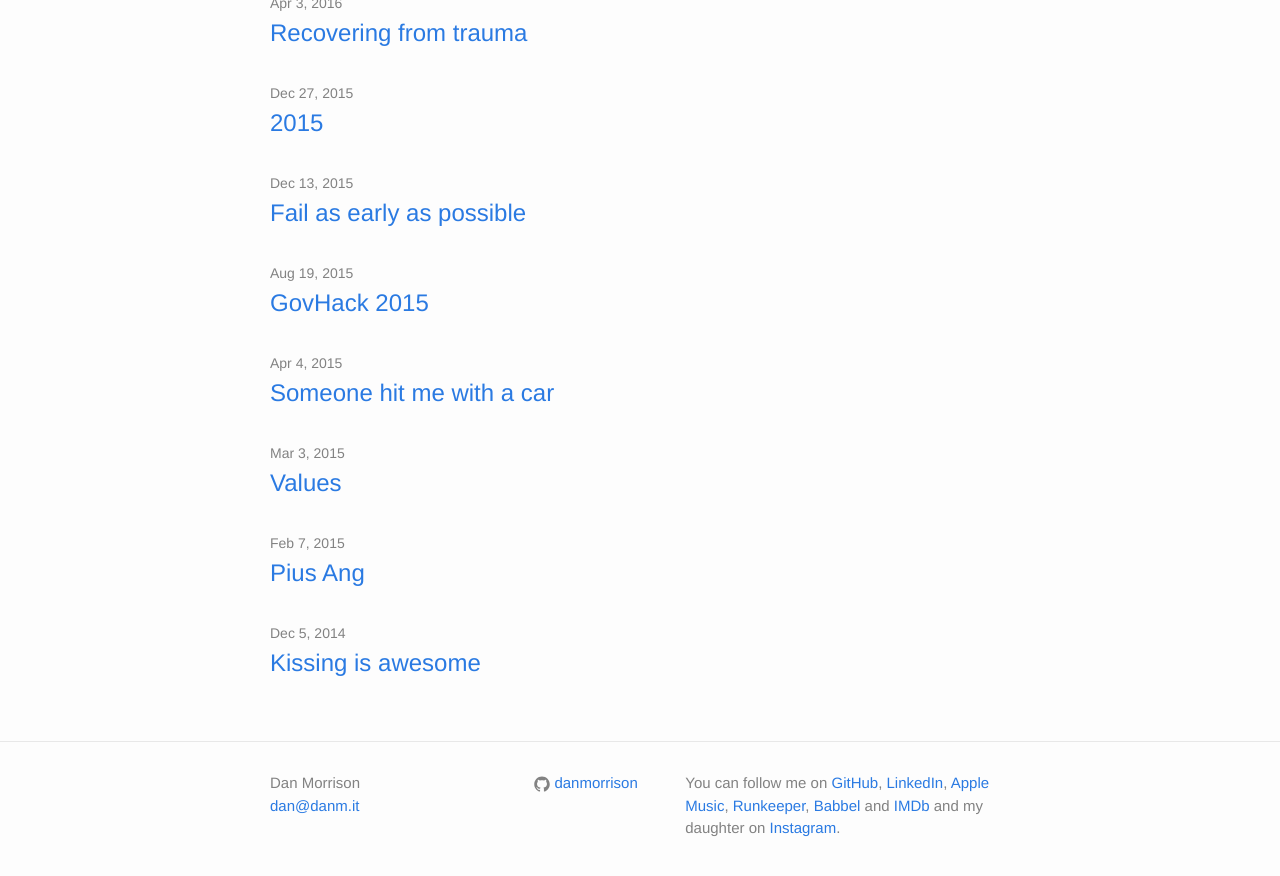
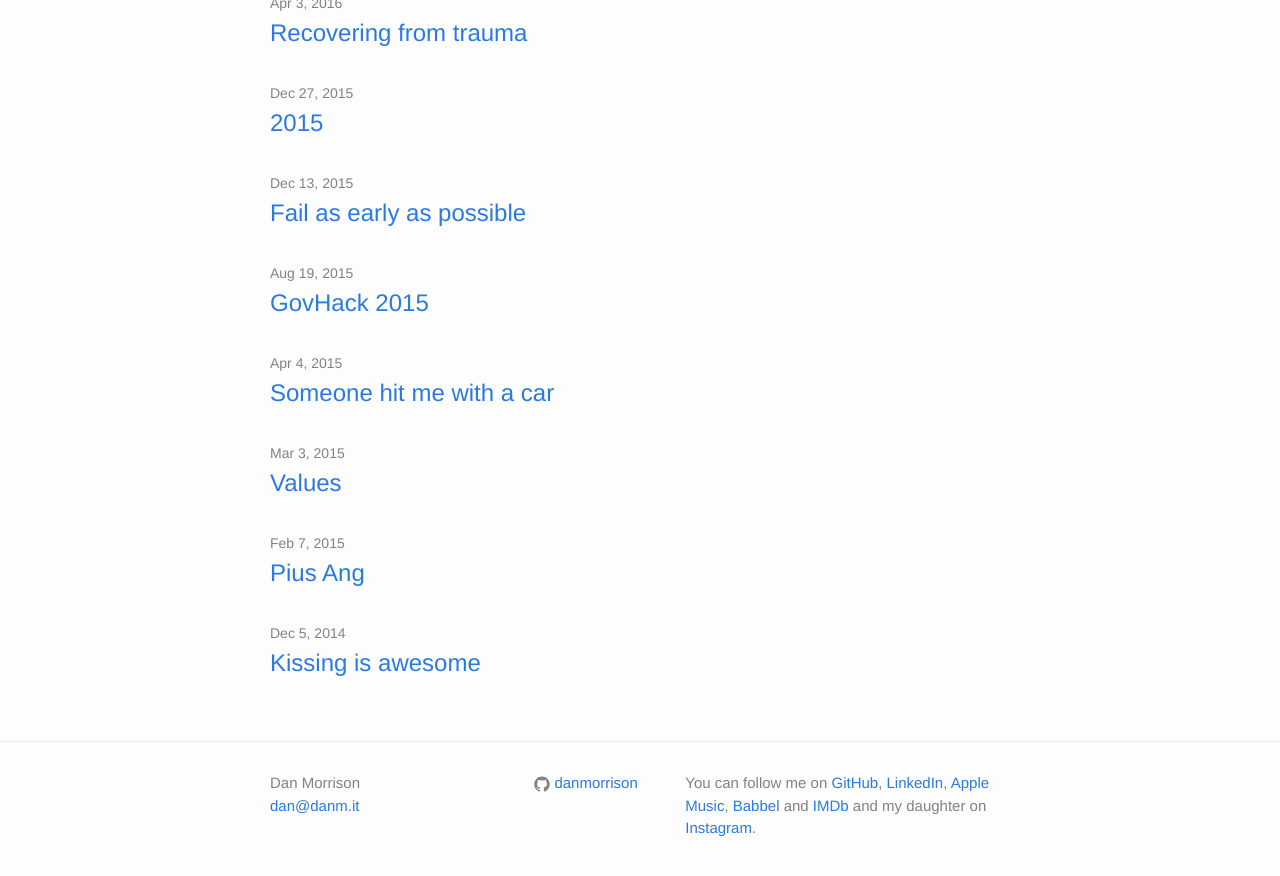
Before and after one commit to danmorrison/danmorrison.github.io, a Jekyll site: the page built from index.html, in a window 1280 px wide and 900 px high, scrolled down 1766 px. Shown: the top 876 px of the window. Built offline with Jekyll 4.4.1, drawn with Linux system fonts in a browser that asks for light colours.

Commit message:
Remove RunKeeper

```diff
--- a/_config.yml
+++ b/_config.yml
@@ -5,7 +5,6 @@ description: >
   You can follow me on <a class='github' href='https://github.com/danmorrison'>GitHub</a>,
   <a class='linkedin' href='http://linkedin.com/in/danjmorrison'>LinkedIn</a>,
   <a class='applemusic' href='https://itunes.apple.com/profile/danmorrison'>Apple Music</a>,
-  <a class='runkeeper' href='http://runkeeper.com/user/danmorrison'>Runkeeper</a>,
   <a class='babbel' href='https://babbel.com/profiles/2952c1cdbb9ae0d267bf1df21d92d5ba'>Babbel</a> and
   <a class='imdb' href='http://imdb.com/user/ur25415537'>IMDb</a>
   and my daughter on <a class='instagram' href='https://instagram.com/gwengracelee'>Instagram</a>.
```
